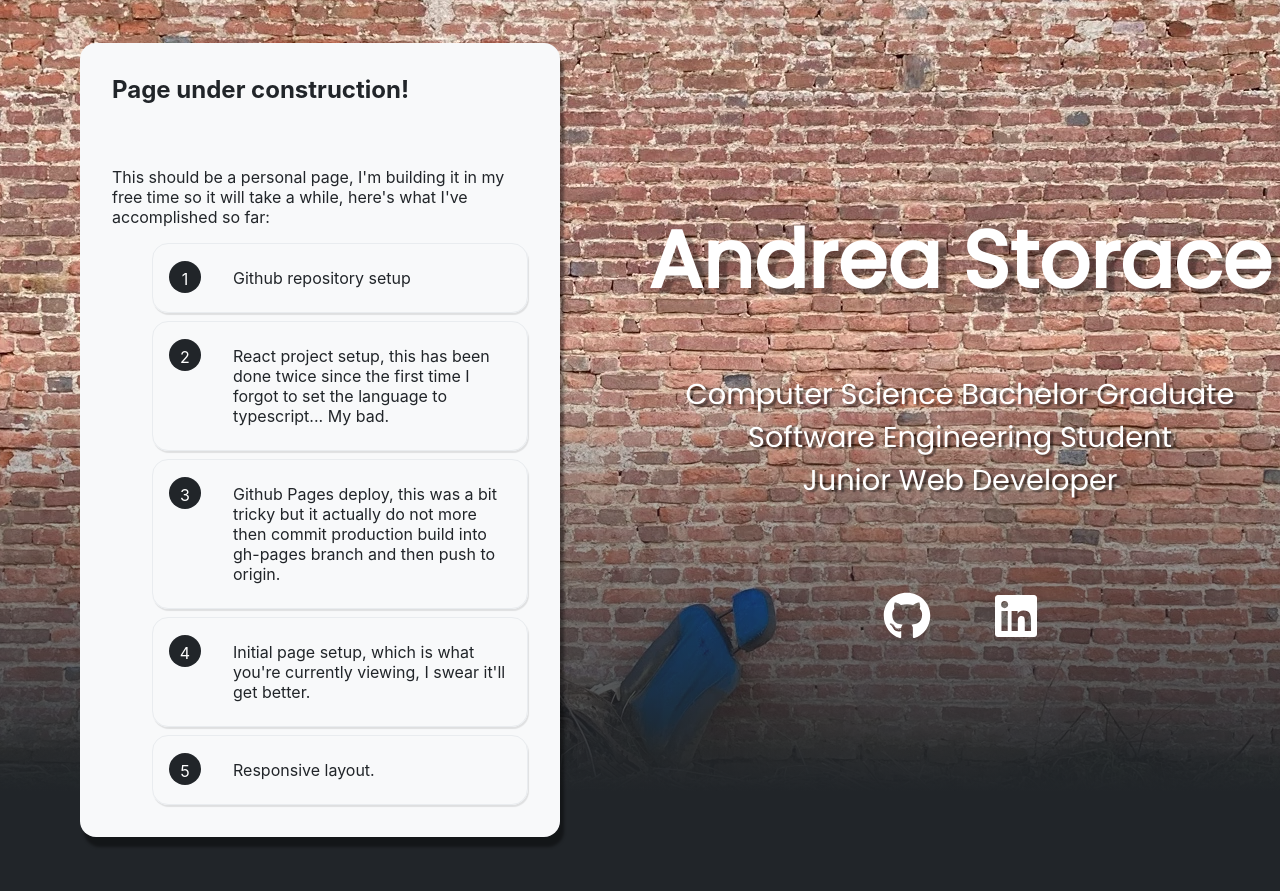
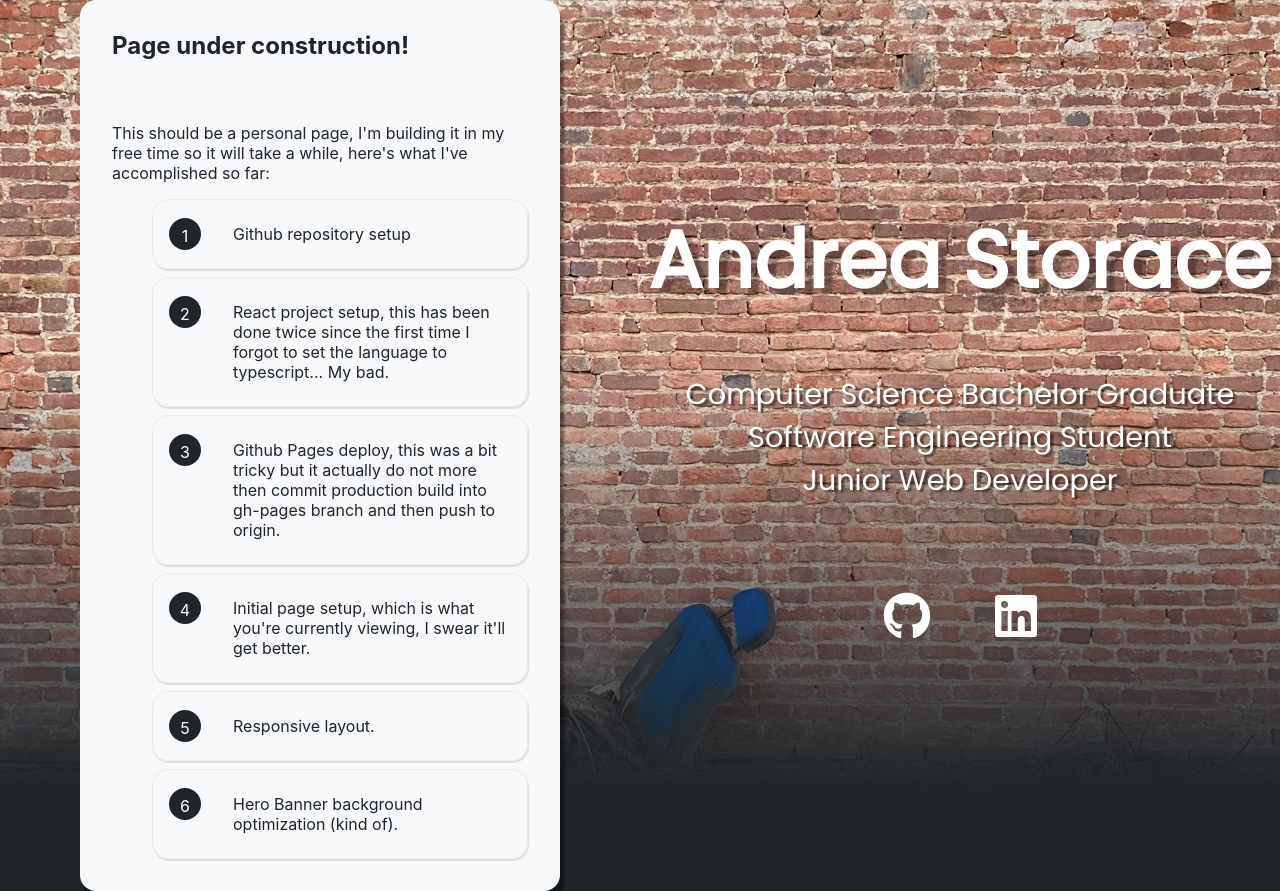
Before and after one commit to phibonacho/rollingflamingo.github.io, a React (Create React App) app: page / in a window 1280 px wide. Built offline with nearby package versions, Linux system fonts and the light colour scheme.

Commit message:
fixed sm bg resolution

```diff
--- a/src/component/static/BuildingDisclaimer.tsx
+++ b/src/component/static/BuildingDisclaimer.tsx
@@ -12,7 +12,8 @@ export default class BuildingDisclaimer extends React.Component<any, any> {
           'React project setup, this has been done twice since the first time I forgot to set the language to typescript... My bad.',
           'Github Pages deploy, this was a bit tricky but it actually do not more then commit production build into gh-pages branch and then push to origin.',
           'Initial page setup, which is what you\'re currently viewing, I swear it\'ll get better.',
-          'Responsive layout.'
+          'Responsive layout.',
+          'Hero Banner background optimization (kind of).'
         ]
       }
       />
```
Also changed, not shown: src/media/images/hero_bg_sm.webp.
